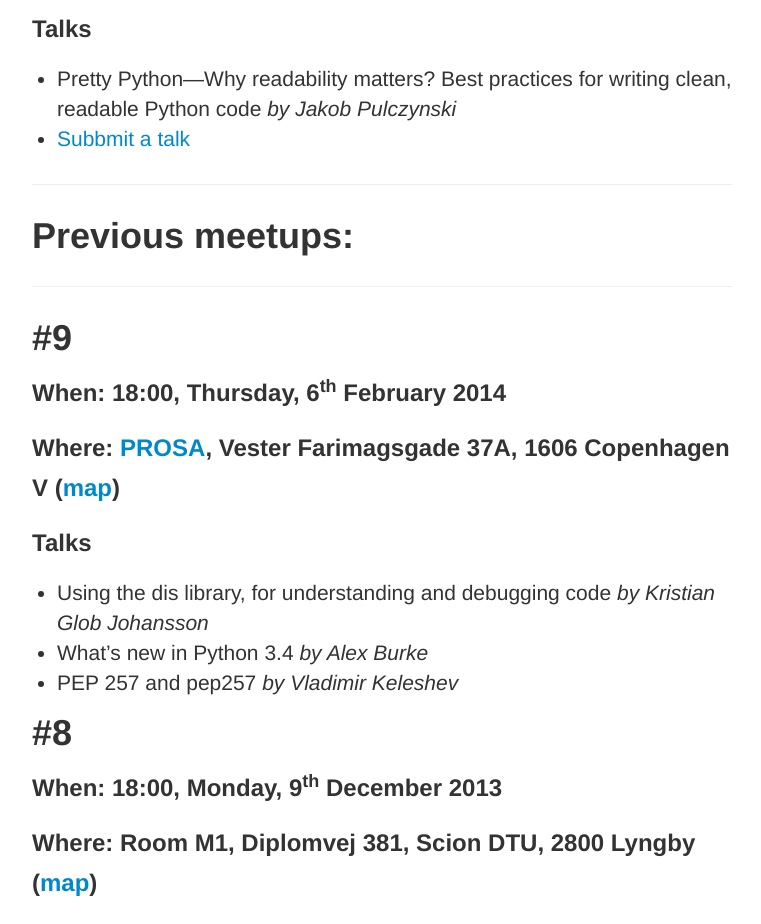
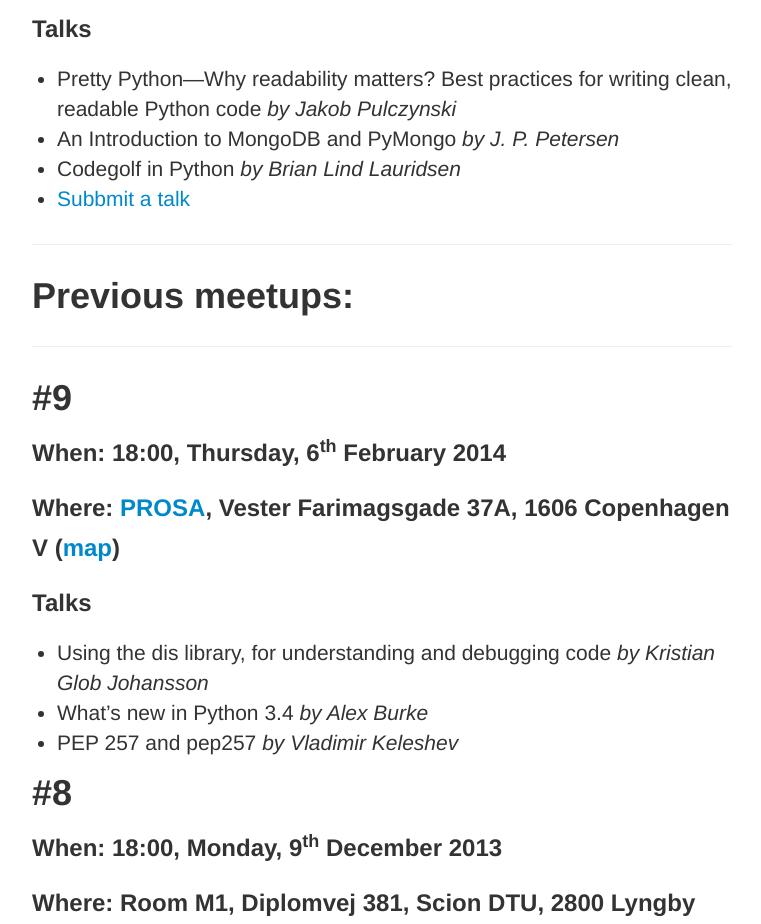
Before and after one commit to GreenSteam/pycon.dk, a plain HTML site: page 404.html in a window 1280 px wide. Shown: the part 860-1784 px from the top of the page, without its empty margins (258-1019 px from the left). Drawn offline with Linux system fonts and the light colour scheme.

Commit message:
Code golf

```diff
--- a/404.html
+++ b/404.html
@@ -70,6 +70,8 @@ them to our <a href="http://www.youtube.com/user/PyConDK">YouTube channel</a>.</
 <ul>
 <li>Pretty Python—Why readability matters? Best practices for writing
 clean, readable Python code <em>by Jakob Pulczynski</em></li>
+<li>An Introduction to MongoDB and PyMongo <em>by J. P. Petersen</em></li>
+<li>Codegolf in Python <em>by Brian Lind Lauridsen</em></li>
 <li><a href="mailto:meetup@pycon.dk?subject=I want to give a talk about <blank>">Subbmit a talk</a></li>
 </ul>
 
```
Also changed, not shown: index.html (+1 -0 lines), 1 other file.
